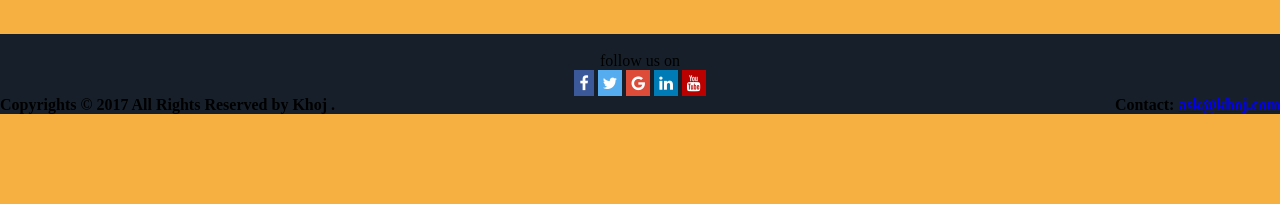
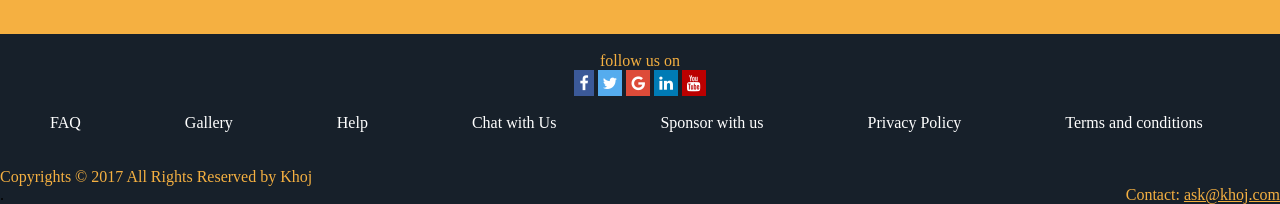
Before and after one commit to Gouthamteja/HTML5-CSS3, a plain HTML site: page index.html in a window 1280 px wide. Shown: the part 1744-1948 px from the top of the page. Before the commit the page ends 1858 px from the top, so only its background shows below. Drawn offline with Linux system fonts and the light colour scheme; a web font is replaced by a local one.

Commit message:
third commit

```diff
--- a/css/style.css
+++ b/css/style.css
@@ -28,7 +28,7 @@ h1{
   font-weight: bold;
   font-family: 'Monoton', cursive;
   font-size: 60px;
-  text-shadow: -4px 6px 6px #F2F3F4  ;
+  text-shadow: -3px 4px 4px #F2F3F4  ;
   padding-left: 5px;
   letter-spacing: 9px;
   color:#F2F3F4
@@ -216,6 +216,20 @@ footer{
 }
 
 
+
+.options li {
+	display:inline;
+
+}
+
+.options li a{
+	padding-left: 50px;
+	color: white;
+}
+.options li a:hover{
+	color:#F5B041;
+}
+
 .media{
 	text-align: center;
 }
@@ -243,18 +257,27 @@ footer{
   color: white;
 }
 
-
+.media p{
+	color: #F5B041;
+}
 .media a{
 
 	padding: 5px;
 	text-decoration: none;
 }
-
-.foot{
-  font-weight: bold;
+.media a:hover{
+	color:#F5B041
+}
+.foot {
+  color: #F5B041;
+  bottom: 0;
   /*padding-left:60%;*/
 }
 span.foot_2{
-  font-weight: bold;
   float:right;
+  color: #F5B041;
 }
+ .foot_2 a{
+color: #F5B041;
+}
+ }
--- a/index.html
+++ b/index.html
@@ -136,10 +136,52 @@
 					<a href="#" class="fa fa-linkedin"></a>
 					<a href="#" class="fa fa-youtube"></a>
 			</div>
-			  	<p class=foot>Copyrights © 2017 All Rights Reserved by Khoj
-		  		<span class=foot_2>Contact: <a href="#">
-		  		ask@khoj.com</a></span>.
-		  	  </p>
+
+
+
+<div links>
+
+
+					     </br>
+
+						<ul class="options">
+
+							<li>
+								<a href="#">FAQ
+							</li>
+
+					  	  	<li>
+								<a href="#">Gallery
+							</li>
+
+							<li>
+								<a href="#">Help
+							</li>
+
+
+							<li>
+								<a href="#">Chat with Us
+							</li>
+
+							<li>
+								<a href="#">Sponsor with us
+							</li>
+
+							<li>
+								<a href="#">Privacy Policy
+							</li>
+
+							<li>
+								<a href="#">Terms and conditions</a>
+							</li>
+					</ul>
+					        </br>
+					        </br>
+
+				</div>
+			  		<p class=foot>Copyrights © 2017 All Rights Reserved by Khoj</p>
+		  			<span class=foot_2>Contact: <a href="#">ask@khoj.com</a></span>.
+		  	  	</div>
 		</footer>
 	</body>
 
```
